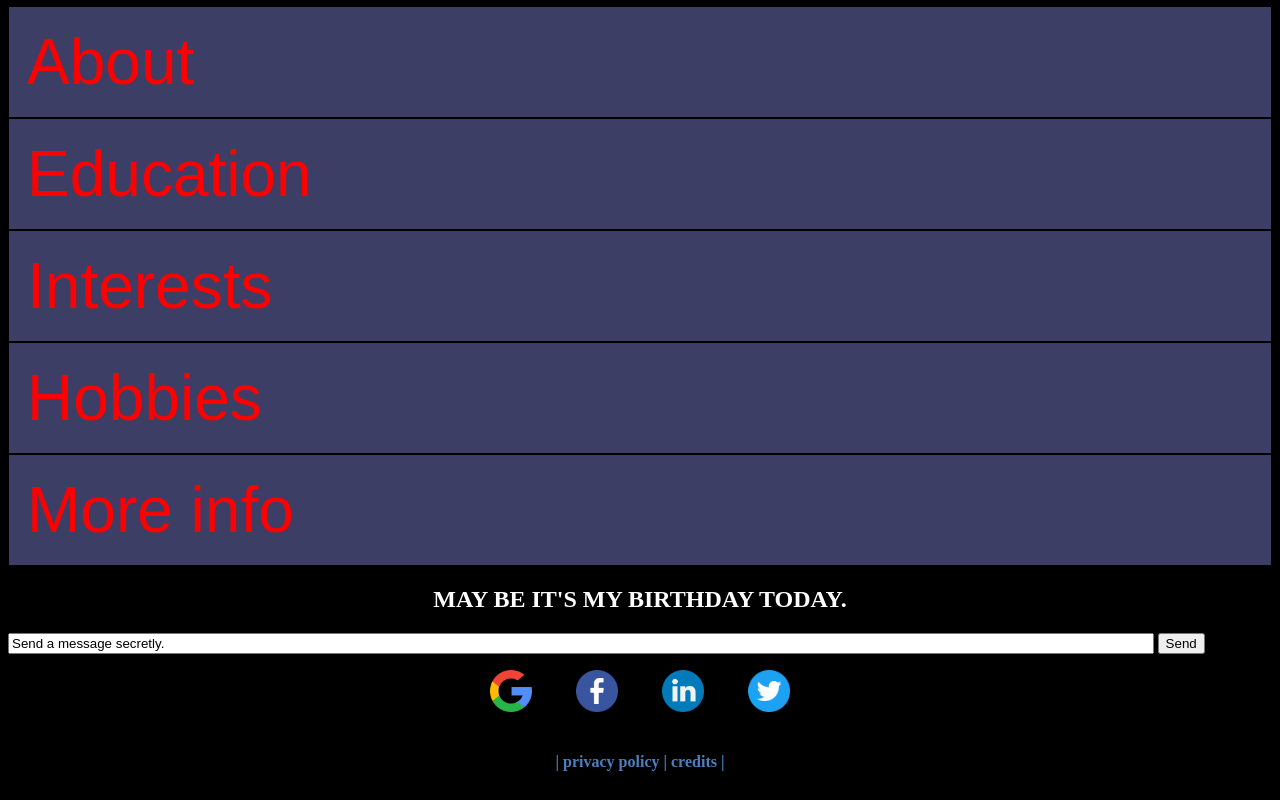
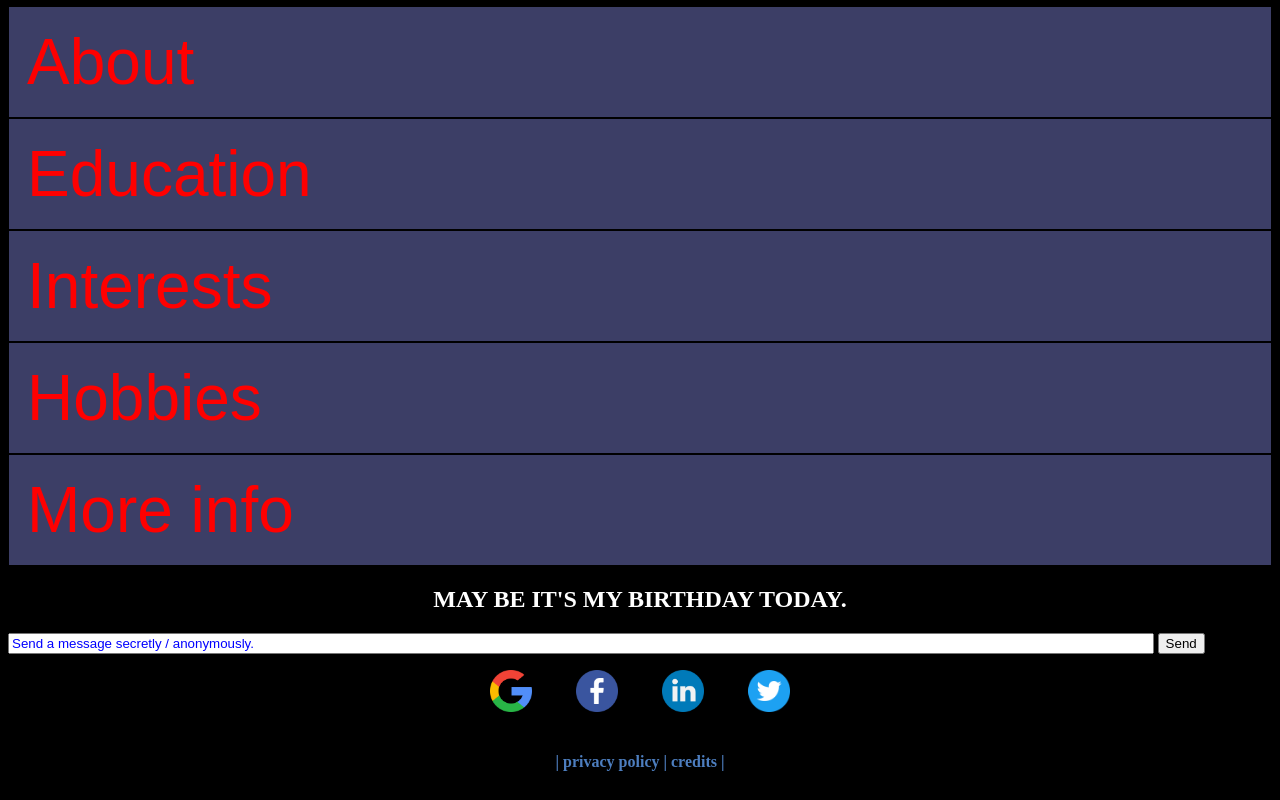
Before and after one commit to Bhumia4378/Bhumia4378.github.io, a website: page public/index.html in a window 1280 px wide. Shown: the part 1475-2275 px from the top of the page. Drawn offline with Linux system fonts and the light colour scheme.

Commit message:
Update index.html

```diff
--- a/public/index.html
+++ b/public/index.html
@@ -301,7 +301,7 @@ overflow: scroll;">
         </h2>
 
 
-<input style="width:90%;height:20%;" type="text" id="mesg" value="Send a message secretly."> <button
+<input style="width:90%;height:20%;color:blue;" type="text" id="mesg" value="Send a message secretly / anonymously."> <button
 style="width:" onclick= sender()>Send</button>
 
 
```
